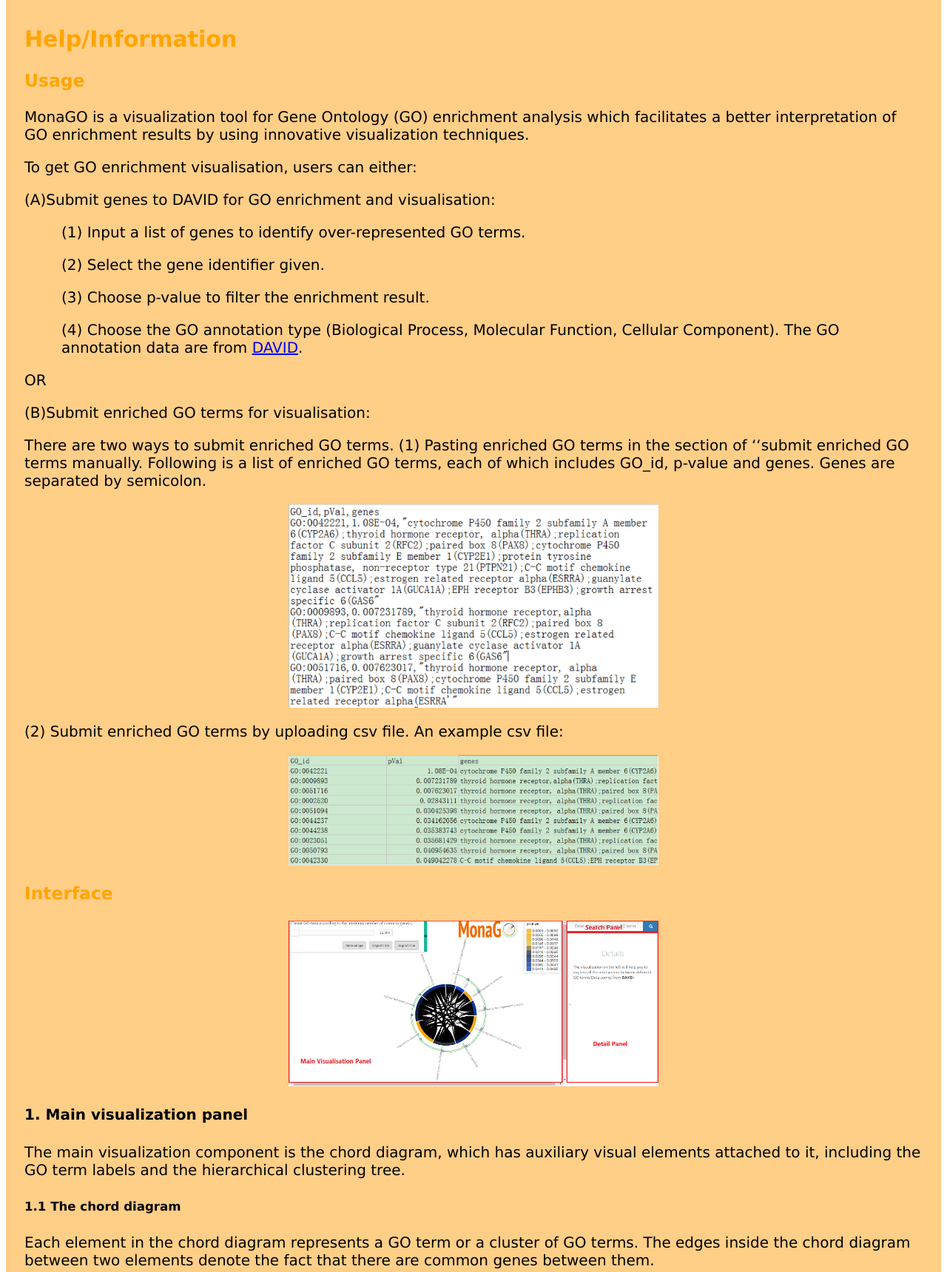
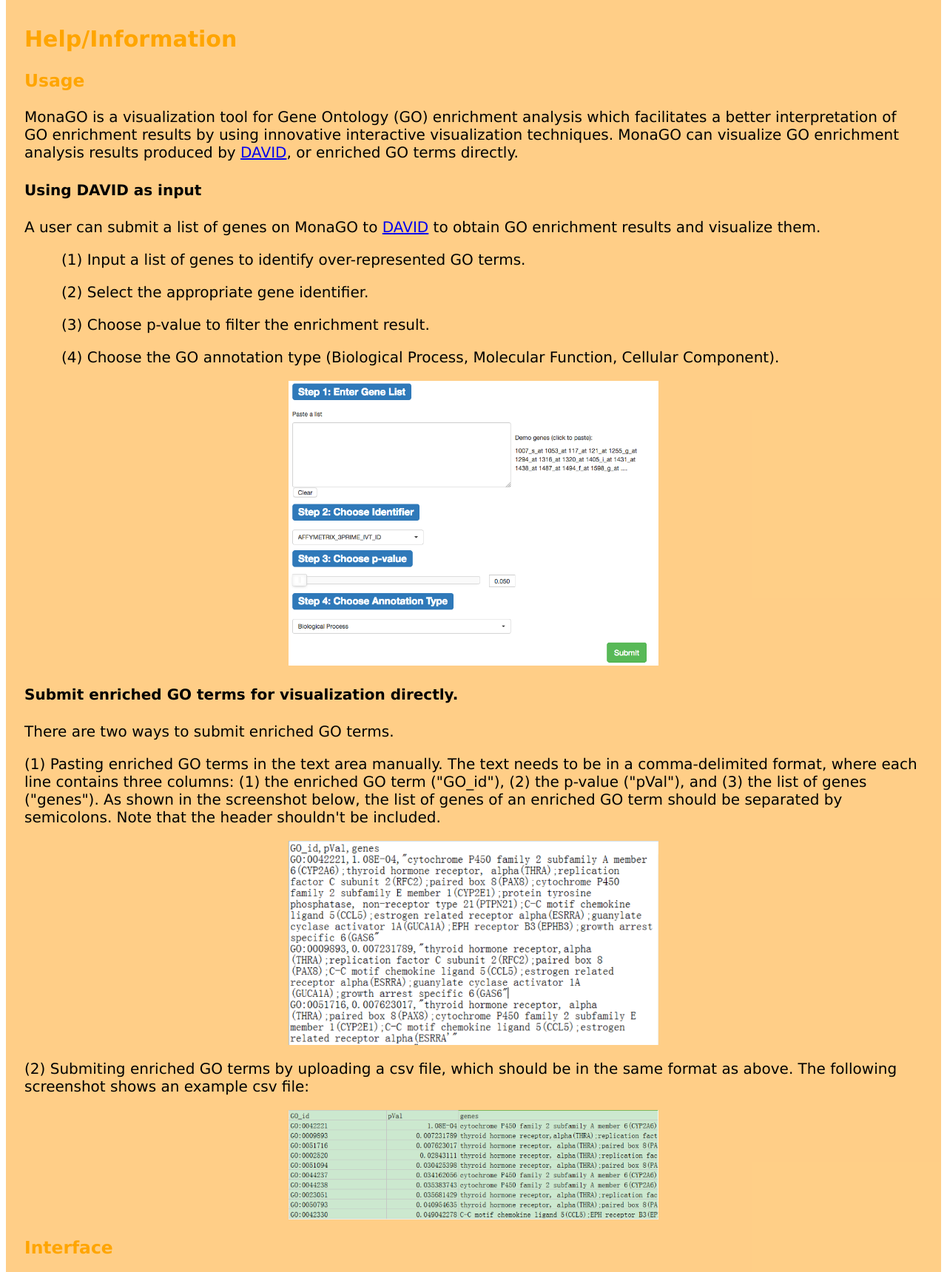
Before and after one commit to xinbaDev/MonaGO, a Flask app: page /help.html in a window 1280 px wide. Shown: the part 208-1928 px from the top of the page at 74% size. Run offline with Flask 2, Linux system fonts and the light colour scheme; parts of the project's set-up code (start-up, migrations or seed data) failed here and were passed over.

Commit message:
improving the help page

```diff
--- a/server/templates/help.html
+++ b/server/templates/help.html
@@ -152,7 +152,7 @@ textarea{
 
 <html>
     <head>
-        <title>MonaGO: Gene Ontology Enrichment Analysis Visualisation from Monash University</title>
+        <title>MonaGO: Gene Ontology Enrichment Analysis Visualization from Monash University</title>
         <title>MonaGO: Help</title>
         <meta http-equiv="Content-Type" content="text/html; charset=utf-8"/>
     </head>
@@ -164,7 +164,7 @@ textarea{
 
                 </map>
 
-                <img src="../img/header.png" class="img-fluid header-img" alt="Responsive image" title="Visualization tool for Gene Ontology enrichment analysis">
+                <a href="./"><img src="../img/header.png" class="img-fluid header-img" alt="Responsive image" title="Visualization tool for Gene Ontology enrichment analysis"></a>
 
 
         </div>
@@ -174,31 +174,34 @@ textarea{
             </h2>
 
         <h3>Usage</h3>
-            <p>MonaGO is a visualization tool for Gene Ontology (GO) enrichment analysis which facilitates a better interpretation of GO enrichment results by using innovative visualization techniques. <p>
+            <p>MonaGO is a visualization tool for Gene Ontology (GO) enrichment analysis which facilitates a better interpretation of GO enrichment results by using innovative interactive visualization techniques. MonaGO can visualize GO enrichment analysis results produced by <a href="https://david.ncifcrf.gov/" target="_blank">DAVID</a>, or enriched GO terms directly.</p>
 
-            <p>To get GO enrichment visualisation, users can either:</p>
+            <h4>Using DAVID as input</h4>
+            <!-- <p>To produce a GO enrichment visualization, users can either:</p> -->
 
-            <p>(A)Submit genes to DAVID for GO enrichment and visualisation:</p>
+            <p>A user can submit a list of genes on MonaGO to <a href="https://david.ncifcrf.gov/" target="_blank">DAVID</a> to obtain GO enrichment results and visualize them.</p>
 
                 <div style="padding-left: 50px">
-                    <p>(1) Input a list of genes to identify over-represented GO terms.
-                    <p>(2) Select the gene identifier given.
-                    <p>(3) Choose p-value to filter the enrichment result.
-                    <p>(4) Choose the GO annotation type (Biological Process, Molecular Function, Cellular Component). The GO annotation data are from <a href="https://david.ncifcrf.gov" target="blank">DAVID</a>.
+                    <p>(1) Input a list of genes to identify over-represented GO terms.</p>
+                    <p>(2) Select the appropriate gene identifier.</p>
+                    <p>(3) Choose p-value to filter the enrichment result.</p>
+                    <p>(4) Choose the GO annotation type (Biological Process, Molecular Function, Cellular Component). </p>
                 </div>
-            <p>OR</p>
-            <p> (B)Submit enriched GO terms for visualisation:</p>
+
+                <code>
+
+                </code>
+                <center><img src="../img/david.png" style="width:500px"/></center>
+            <!-- <p>or</p> -->
+            <h4>Submit enriched GO terms for visualization directly.</h4>
 
 
-            <p> There are two ways to submit enriched GO terms.
-                (1) Pasting enriched GO terms in the section of ‘‘submit enriched GO terms manually.
-                Following is a list of enriched GO terms, each of which includes GO_id, p-value and genes. Genes are separated by semicolon.
+            <p> There are two ways to submit enriched GO terms.</p>
+            <p>(1) Pasting enriched GO terms in the text area manually. The text needs to be in a comma-delimited format, where each line contains three columns: (1) the enriched GO term ("GO_id"), (2) the p-value ("pVal"), and (3) the list of genes ("genes"). As shown in the screenshot below, the list of genes of an enriched GO term should be separated by semicolons. Note that the header shouldn't be included.
             </p>
                 <center><img src="../img/upload1.png" style="width:500px"/></center>
 
-            <p>
-                (2) Submit enriched GO terms by uploading csv file.
-                    An example csv file:
+            <p>(2) Submiting enriched GO terms by uploading a csv file, which should be in the same format as above. The following screenshot shows an example csv file:
 
             </p>
                 <center><img src="../img/upload2.png" style="width:500px"/></center>
@@ -263,7 +266,7 @@ textarea{
         <p>All GO terms/clusters relevant to a search query will be highlighted (popping out) on the chord diagram in the  main visualization panel. Moreover, relevant GO terms/clusters will be listed in the details panel.
 
 
-        <h3>What does visualisation result mean</h3>
+        <h3>What does visualization result mean</h3>
             <p>
             MonaGO helps users reduce redundancy by assisting user to cluster similar GO term. In  MonaGO, enriched GO terms are ordered and visualised in a way that  GO terms that shared common genes are close to each other. In this way, user can easily group them as cluster in which only the most represented GO terms will be displayed in the chord diagram, thereby reducing the “information overload”. Following is an example of GO enrichment result visualised in MonaGO. As shown in the picture below, many enriched GO terms are redundant. An example is the redundancy between negative regulation of biological process and negative regulation of cellular process(The former one is direct ancestor of the later one in GO hierarchical tree). These two terms has 32 common genes as shown in the graph and considered to be highly related. Therefore they are placed right next to each other.</p>
             <center>
--- a/server/templates/index.html
+++ b/server/templates/index.html
@@ -186,7 +186,7 @@
 
 
    <div class="footer">
-		<p><t>MonaGO is a visualization tool for Gene Ontology(GO) enrichment analysis. It makes use of GO annotation information from <a href="https://david.ncifcrf.gov/">DAVID</a>. For more information please check <a href="help.html">help page</a>.</p>
+		<p><t>MonaGO is a visualization tool for Gene Ontology (GO) enrichment analysis. It makes use of GO annotation information from <a href="https://david.ncifcrf.gov/" target="_blank">DAVID</a>. For more information please check the <a href="help.html">help page</a>.</p>
 	</div>
 
 
```
Also changed, not shown: server/img/david.png (added).
